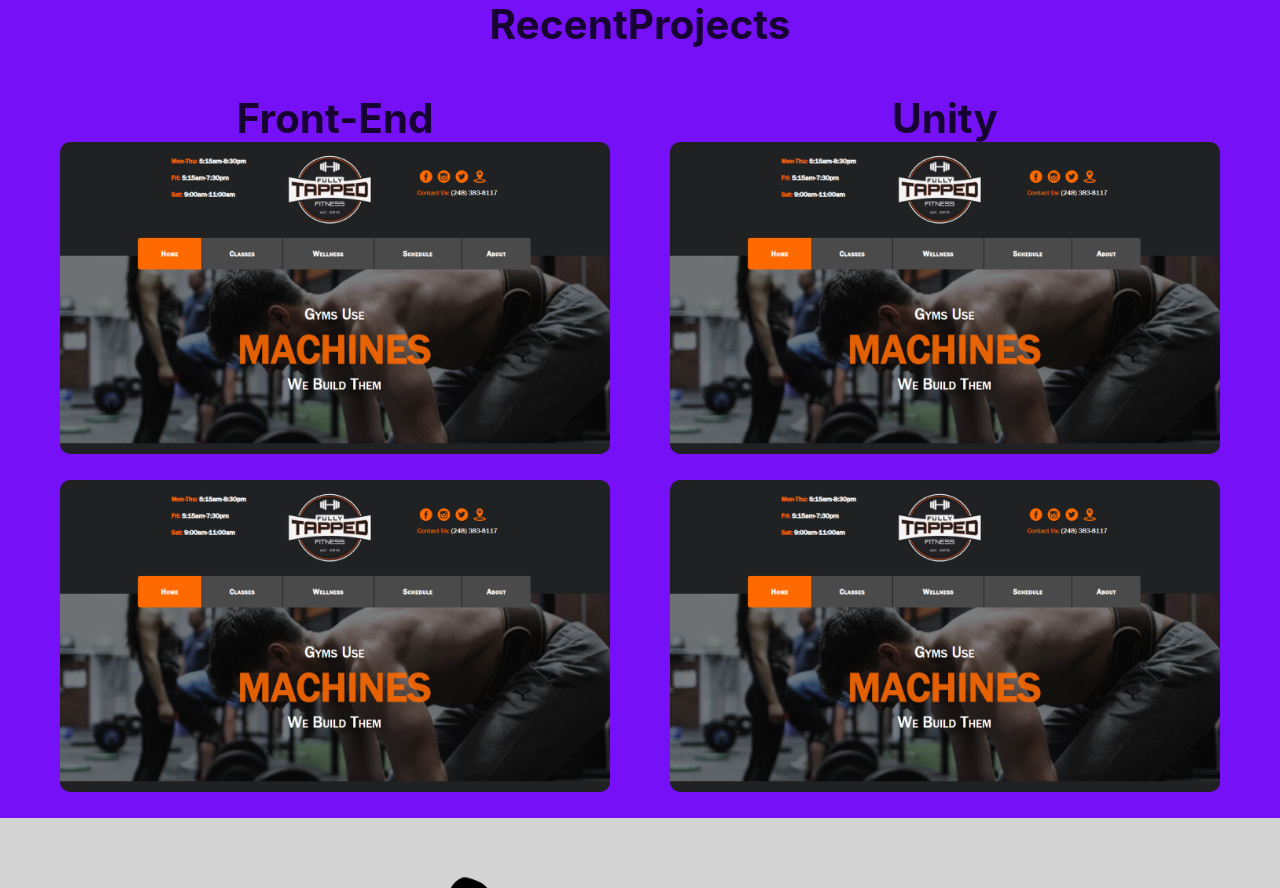
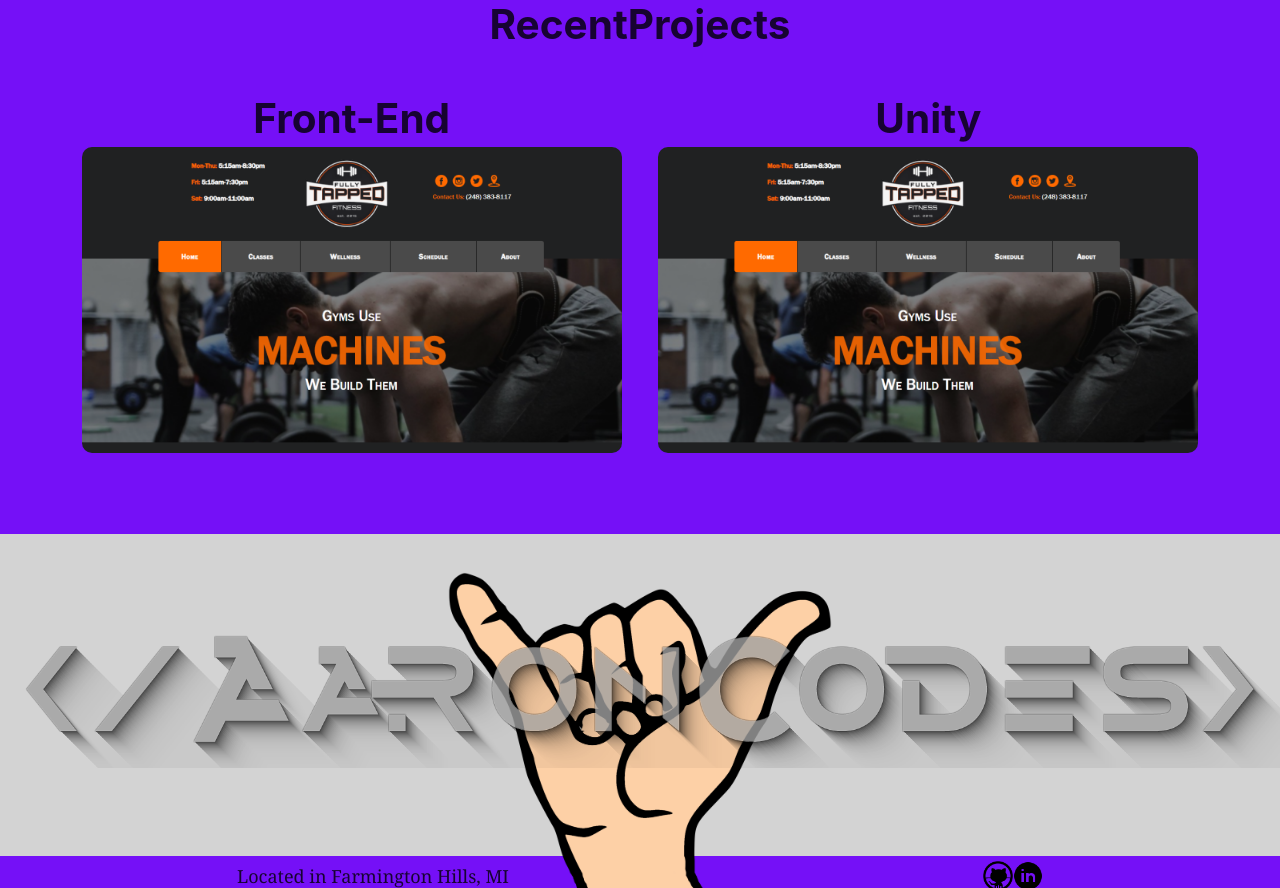
Before and after one commit to DeBrabant45/portfolio, a Gatsby site: page / in a window 1280 px wide. Shown: the part 1912-2800 px from the top of the page. Built offline with nearby package versions, Linux system fonts and the light colour scheme; Gatsby itself is replaced by a stand-in of ours.

Commit message:
Adding new Banner

```diff
--- a/src/components/footer.js
+++ b/src/components/footer.js
@@ -3,11 +3,12 @@ import styled from "styled-components"
 
 import Logo from './logobanner'
 import Hand from '../images/hand3.png'
-import Github from '../components/githubimg'
+import GitHub from '../images/github.png'
+import LinkedIn from '../images/linkedin.png'
 
 const ColorContainer = styled.div`
     background: lightgray;
-    padding-top: 50px;
+    padding-top: 30px;
 `
 
 const FlexDiv = styled.div `
@@ -18,17 +19,38 @@ const FlexDiv = styled.div `
 const HandImage = styled.img`
     max-width: 400px;
     margin: auto;
-    margin-bottom: -50px;
+    margin-bottom: -49px;
 
     @media (max-width: 700px) {
         max-width: 200px;
+        margin-bottom: -47px;
       }
 `
 
 const BottomDiv = styled.div`
     background: #7510F7;
     display: flex;
-    justify-content: space-evenly;
+    justify-content: space-between;
+`
+
+const LocationDiv = styled.div`
+      margin: auto;
+`
+
+const MediaIconDiv = styled.div`
+      margin: auto;
+      padding-top: 5px;
+`
+
+const GitHubImage = styled.img`
+      max-width: 30px;
+      margin-bottom:0;
+`
+
+const LinkedInImage = styled.img`
+      max-width: 30px;
+      margin-bottom:0;
+      margin: 0;
 `
 
 const Footer = (props) => (
@@ -42,13 +64,15 @@ const Footer = (props) => (
             </FlexDiv>
         </ColorContainer>
         <BottomDiv>
-            <span>Located in Waterford MI</span>
-            <span>
-                <Github />
-                LINKED,
-                GMAIL
-            </span>
-            <Github/>
+            <LocationDiv>Located in Farmington Hills, MI</LocationDiv>
+            <MediaIconDiv>
+                <a href="https://github.com/DeBrabant45">
+                    <GitHubImage src={GitHub} atl='Github logo Image'/>
+                </a>
+                <a href="https://www.linkedin.com/in/aaron-debrabant-38940813a/">
+                    <LinkedInImage src={LinkedIn} atl='LinkedIn logo Image' />
+                </a>
+            </MediaIconDiv>
         </BottomDiv>
     </>
 )
--- a/src/components/hover.module.css
+++ b/src/components/hover.module.css
@@ -2,6 +2,7 @@
     position: relative;
     max-width: 550px;
     border-radius: 10px;
+    padding: 5px;
   }
 
   .image {
--- a/src/components/logobanner.js
+++ b/src/components/logobanner.js
@@ -1,6 +1,6 @@
 import React from 'react'
 import styled from "styled-components"
-import Logo from '../images/Text01.png'
+import Logo from '../images/LogoBannerGray.png'
 
 
 const LogoSpan = styled.span`
--- a/src/components/navLink.js
+++ b/src/components/navLink.js
@@ -72,11 +72,6 @@ const NavList = (props) => (
                 Recent Work
             </StyledLink>
         </ListItem>
-        <ListItem>
-            <StyledLink to={'/'} activeStyle={{borderBottom: 'solid 1px black'}}>
-                Resume
-            </StyledLink>
-        </ListItem>
     </UnorderedList>
     )
 
--- a/src/components/recent.js
+++ b/src/components/recent.js
@@ -15,7 +15,7 @@ const HeaderDiv = styled.div`
 const ContainerDiv = styled.div`
       display: flex;
       justify-content: space-evenly;
-      padding-top: 50px;
+      padding: 50px;
       background: #7510F7;
 `
 
@@ -31,7 +31,7 @@ const Heading = styled.h1`
 `
 
 const Recent = (props) => (
-  <div>
+  <div id="Recent">
       <HeaderDiv>
         <Heading>Recent </Heading>
         <Heading>Projects</Heading>
@@ -40,11 +40,9 @@ const Recent = (props) => (
       <div>
         <Heading>Front-End</Heading>
         <Hover image={FullyTapped} desc="Fully Tapped Fitness, transforming fitness goals one cilent at a time" codelink="https://github.com/DeBrabant45/FullyTappedFitness" weblink="https://www.fullytappedfitness.com/"/>
-        <Hover image={FullyTapped} desc="Fully Tapped Fitness, transforming fitness goals one cilent at a time" codelink="https://github.com/DeBrabant45/FullyTappedFitness" weblink="https://www.fullytappedfitness.com/"/>
       </div>
       <div>
         <Heading>Unity</Heading>
-        <Hover image={FullyTapped} desc="Fully Tapped Fitness, transforming fitness goals one cilent at a time" codelink="https://github.com/DeBrabant45/FullyTappedFitness" weblink="https://www.fullytappedfitness.com/"/>
         <Hover image={FullyTapped} desc="Fully Tapped Fitness, transforming fitness goals one cilent at a time" codelink="https://github.com/DeBrabant45/FullyTappedFitness" weblink="https://www.fullytappedfitness.com/"/>
       </div>
     </ContainerDiv>
```
Also changed, not shown: src/images/LogoBanner.png (added), src/images/LogoBannerGray.png (added), src/images/Text01.png (deleted).
